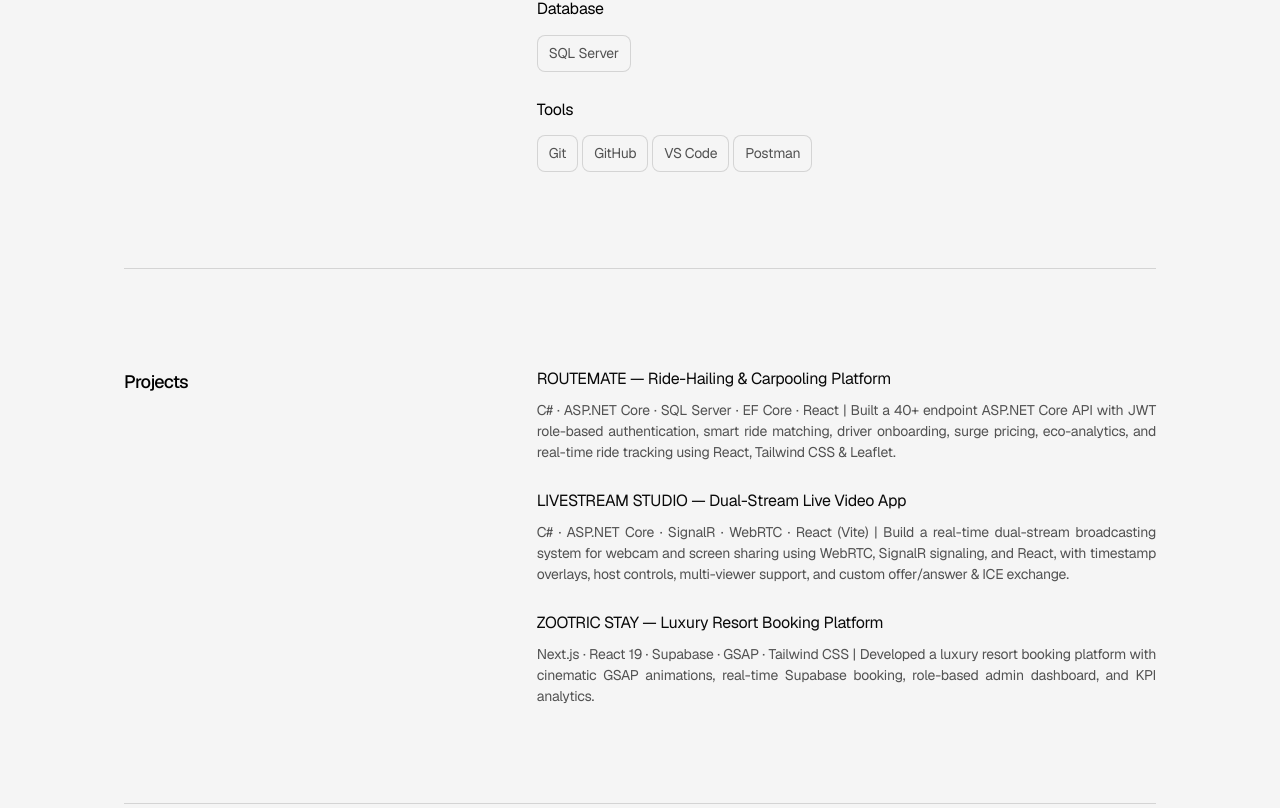
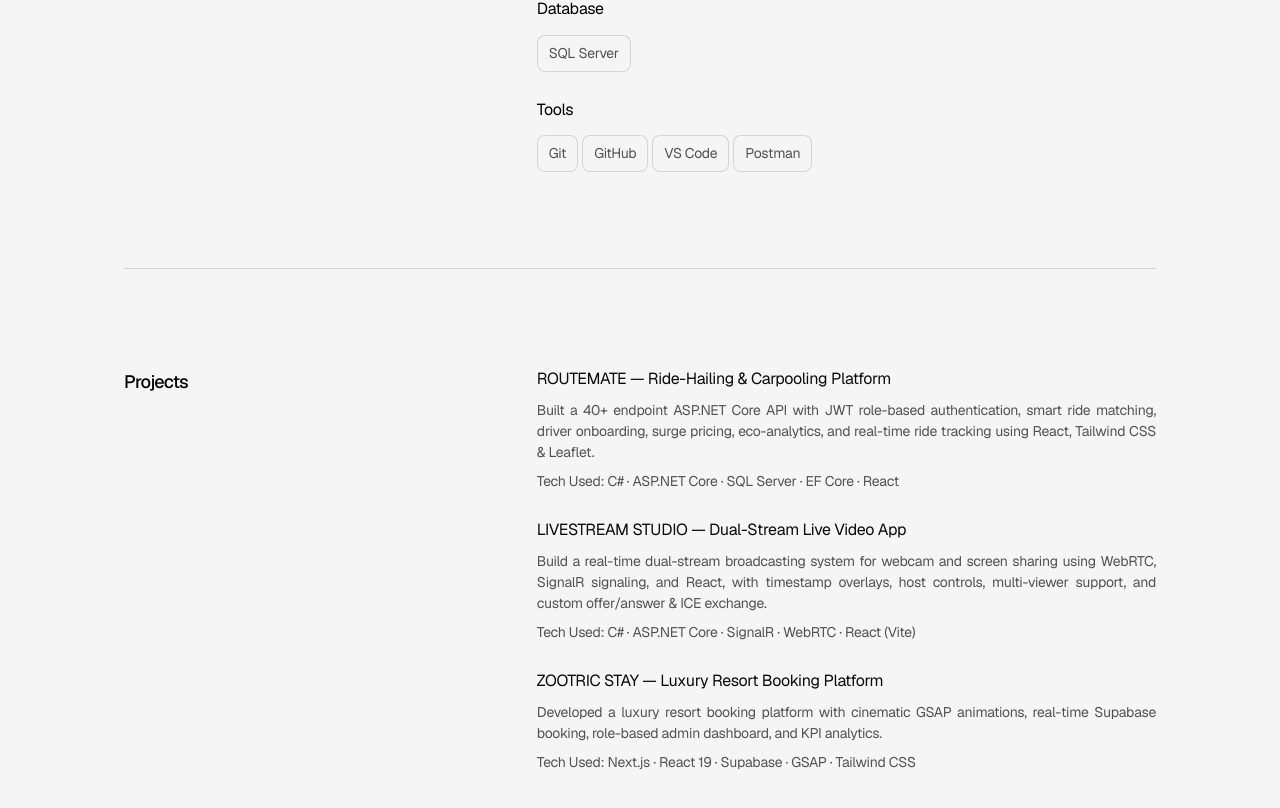
Before and after one commit to abouthashir/portfolio, a React (Vite) app: page / in a window 1280 px wide. Shown: the part 1387-2195 px from the top of the page. Built offline with nearby package versions, Linux system fonts and the light colour scheme.

Commit message:
added tech used on projects

```diff
--- a/src/components/Projects.tsx
+++ b/src/components/Projects.tsx
@@ -1,20 +1,24 @@
 type Project = {
     title: string
     description: string
+    techUsed: string
 }
 
 const projects: Project[] = [
     {
         title: 'ROUTEMATE — Ride-Hailing & Carpooling Platform',
-        description: 'C# · ASP.NET Core · SQL Server · EF Core · React | Built a 40+ endpoint ASP.NET Core API with JWT role-based authentication, smart ride matching, driver onboarding, surge pricing, eco-analytics, and real-time ride tracking using React, Tailwind CSS & Leaflet.',
+        description: 'Built a 40+ endpoint ASP.NET Core API with JWT role-based authentication, smart ride matching, driver onboarding, surge pricing, eco-analytics, and real-time ride tracking using React, Tailwind CSS & Leaflet.',
+        techUsed: 'C# · ASP.NET Core · SQL Server · EF Core · React',
     },
     {
         title: 'LIVESTREAM STUDIO — Dual-Stream Live Video App',
-        description: 'C# · ASP.NET Core · SignalR · WebRTC · React (Vite) | Build a real-time dual-stream broadcasting system for webcam and screen sharing using WebRTC, SignalR signaling, and React, with timestamp overlays, host controls, multi-viewer support, and custom offer/answer & ICE exchange.',
+        description: 'Build a real-time dual-stream broadcasting system for webcam and screen sharing using WebRTC, SignalR signaling, and React, with timestamp overlays, host controls, multi-viewer support, and custom offer/answer & ICE exchange.',
+        techUsed: 'C# · ASP.NET Core · SignalR · WebRTC · React (Vite)',
     },
     {
         title: 'ZOOTRIC STAY — Luxury Resort Booking Platform',
-        description: 'Next.js · React 19 · Supabase · GSAP · Tailwind CSS | Developed a luxury resort booking platform with cinematic GSAP animations, real-time Supabase booking, role-based admin dashboard, and KPI analytics.',
+        description: 'Developed a luxury resort booking platform with cinematic GSAP animations, real-time Supabase booking, role-based admin dashboard, and KPI analytics.',
+        techUsed: 'Next.js · React 19 · Supabase · GSAP · Tailwind CSS',
     },
 ]
 
@@ -28,6 +32,7 @@
                     <article key={project.title} className="flex flex-col gap-2">
                         <h3 className="text-base text-title md:text-justify">{project.title}</h3>
                         <p className="text-sm text-muted md:text-justify">{project.description}</p>
+                        <p className="text-sm text-muted md:text-justify">Tech Used: {project.techUsed}</p>
                     </article>
                 ))}
             </div>
```
